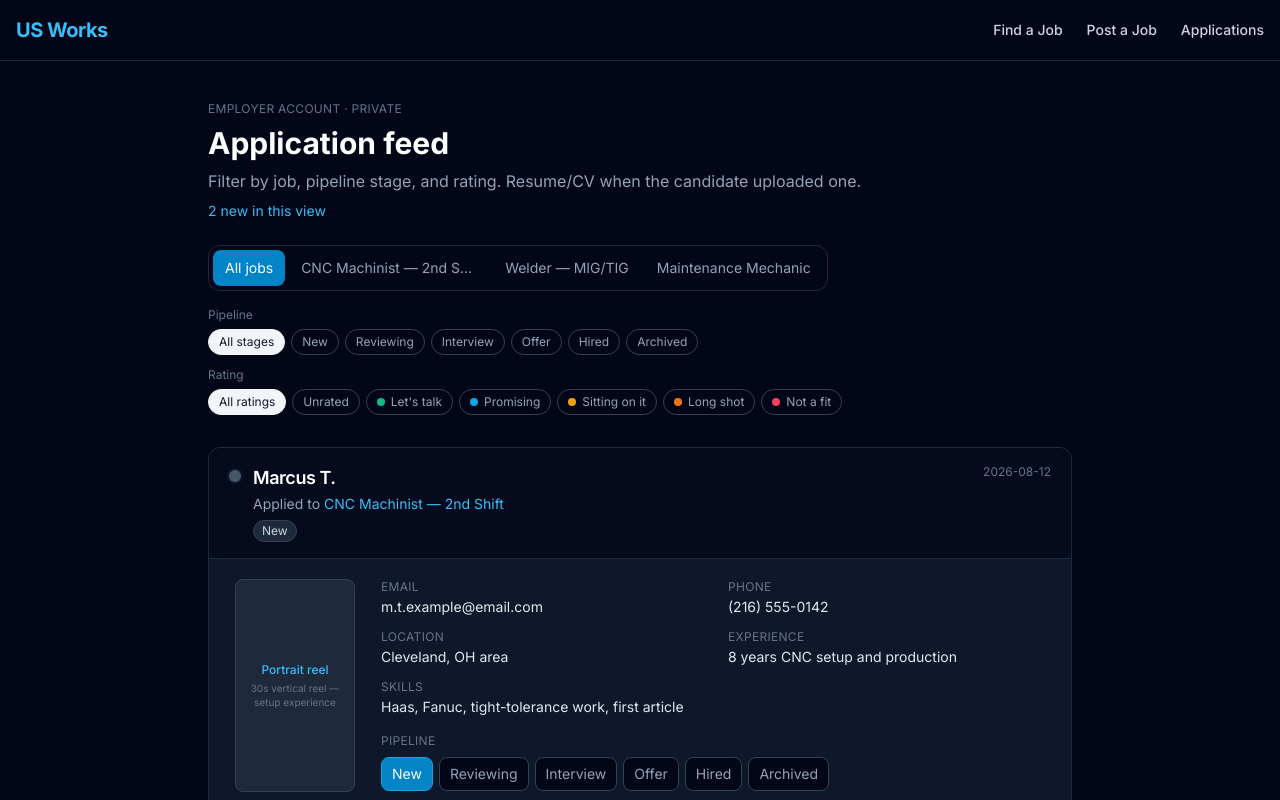
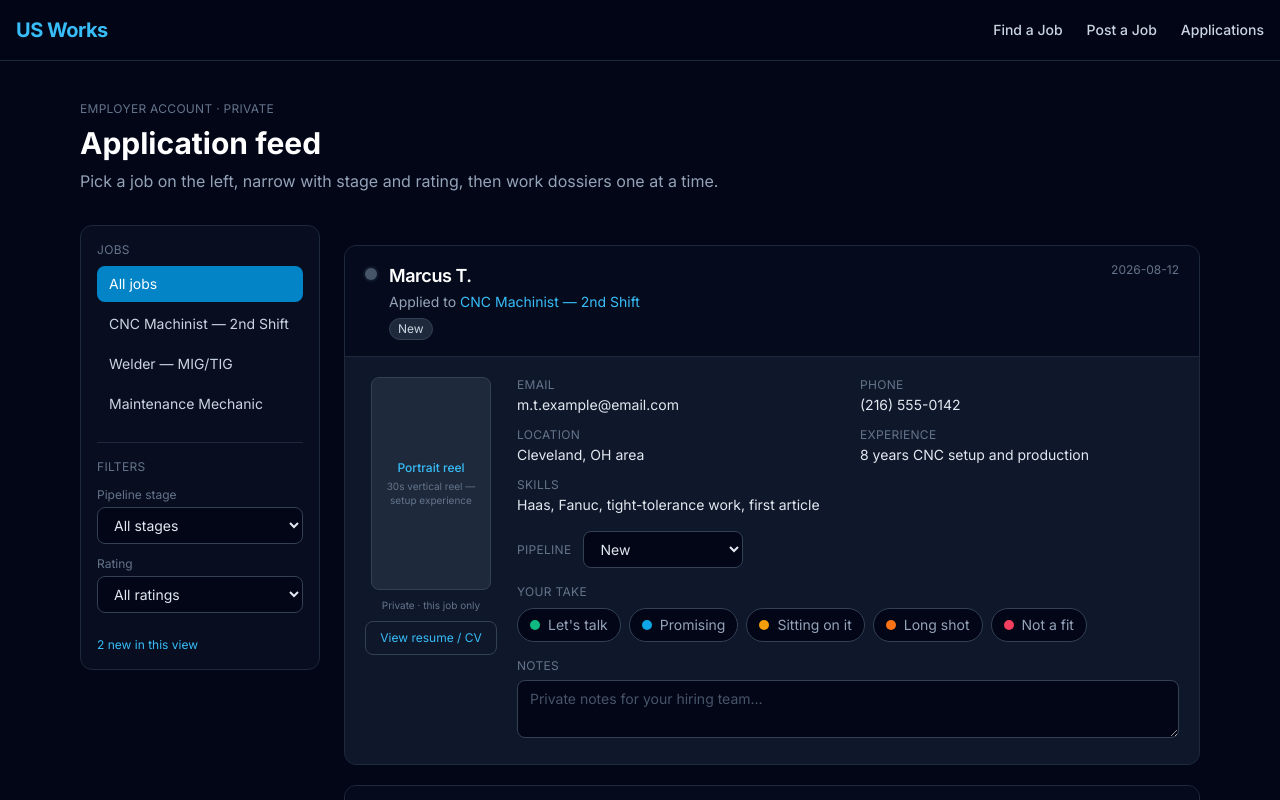
Before and after one commit to alexkikalo/us-works, a Next.js app: page /employer/applications in a window 1280 px wide. Shown: the top 800 px of the page. Built offline with nearby package versions, Linux system fonts and the light colour scheme.

Commit message:
Simplify employer feed layout: sidebar jobs, dropdown filters, compact card controls

```diff
--- a/app/employer/applications/page.tsx
+++ b/app/employer/applications/page.tsx
@@ -84,36 +84,6 @@ function RatingPicker({
   );
 }
 
-function PipelinePicker({
-  value,
-  onChange,
-}: {
-  value: PipelineStage;
-  onChange: (v: PipelineStage) => void;
-}) {
-  return (
-    <div className="flex flex-wrap gap-1.5">
-      {PIPELINE_STAGES.map((s) => {
-        const active = value === s.value;
-        return (
-          <button
-            key={s.value}
-            type="button"
-            onClick={() => onChange(s.value)}
-            className={`text-xs sm:text-sm px-2.5 py-1.5 rounded-lg border transition-colors ${
-              active
-                ? "bg-sky-600 border-sky-500 text-white"
-                : "border-slate-700 bg-slate-950 text-slate-400 hover:border-slate-500 hover:text-slate-200"
-            }`}
-          >
-            {s.label}
-          </button>
-        );
-      })}
-    </div>
-  );
-}
-
 function DossierCard({
   app,
   rating,
@@ -152,7 +122,7 @@ function DossierCard({
             <p className="text-sm text-slate-400 mt-0.5 truncate">
               Applied to <span className="text-sky-400">{app.jobTitle}</span>
             </p>
-            <div className="flex flex-wrap gap-2 mt-1.5 text-xs">
+            <div className="flex flex-wrap gap-2 mt-1.5 text-xs items-center">
               <span className="text-slate-300 bg-slate-800 border border-slate-700 px-2 py-0.5 rounded-full">
                 {stageLabel}
               </span>
@@ -164,9 +134,7 @@ function DossierCard({
             </div>
           </div>
         </div>
-        <div className="text-right text-xs text-slate-500 shrink-0">
-          <div>{app.submittedAt}</div>
-        </div>
+        <div className="text-right text-xs text-slate-500 shrink-0">{app.submittedAt}</div>
       </div>
 
       <div className="p-5 grid md:grid-cols-[132px_1fr] gap-5">
@@ -223,9 +191,22 @@ function DossierCard({
             </div>
           </dl>
 
-          <div>
-            <p className="text-xs uppercase tracking-wide text-slate-500 mb-2">Pipeline</p>
-            <PipelinePicker value={stage} onChange={onStage} />
+          {/* Compact pipeline: one dropdown instead of a row of buttons */}
+          <div className="flex flex-wrap items-center gap-3">
+            <label className="text-xs uppercase tracking-wide text-slate-500 shrink-0">
+              Pipeline
+            </label>
+            <select
+              value={stage}
+              onChange={(e) => onStage(e.target.value as PipelineStage)}
+              className="bg-slate-950 border border-slate-700 text-slate-200 text-sm rounded-lg px-3 py-2 focus:outline-none focus:ring-2 focus:ring-sky-500 min-w-[160px]"
+            >
+              {PIPELINE_STAGES.map((s) => (
+                <option key={s.value} value={s.value}>
+                  {s.label}
+                </option>
+              ))}
+            </select>
           </div>
 
           <div>
@@ -290,33 +271,36 @@ export default function EmployerApplicationsPage() {
     (a) => (stages[a.id] ?? a.stage) === "new"
   ).length;
 
+  const selectClass =
+    "w-full bg-slate-950 border border-slate-700 text-slate-200 text-sm rounded-lg px-3 py-2 focus:outline-none focus:ring-2 focus:ring-sky-500";
+
   return (
-    <div className="max-w-4xl mx-auto px-4 py-10">
-      <div className="mb-6">
+    <div className="max-w-6xl mx-auto px-4 py-10">
+      <div className="mb-8">
         <p className="text-xs uppercase tracking-wide text-slate-500 mb-2">
           Employer account · private
         </p>
         <h1 className="text-2xl md:text-3xl font-bold text-white mb-2">
           Application feed
         </h1>
-        <p className="text-slate-400 text-sm sm:text-base">
-          Filter by job, pipeline stage, and rating. Resume/CV when the candidate uploaded one.
+        <p className="text-slate-400 text-sm sm:text-base max-w-2xl">
+          Pick a job on the left, narrow with stage and rating, then work dossiers one at a time.
         </p>
-        {newInView > 0 && (
-          <p className="mt-2 text-sm text-sky-400">{newInView} new in this view</p>
-        )}
       </div>
 
-      {/* Job tabs */}
-      <div className="mb-4 overflow-x-auto">
-        <div className="inline-flex min-w-full sm:min-w-0 gap-1 p-1 rounded-xl border border-slate-800 bg-slate-950">
+      <div className="grid lg:grid-cols-[240px_1fr] gap-6 items-start">
+        {/* Sidebar: jobs + filters — kills the triple horizontal menu */}
+        <aside className="lg:sticky lg:top-20 space-y-5 rounded-xl border border-slate-800 bg-slate-900/50 p-4">
+          <div>
+            <p className="text-xs uppercase tracking-wide text-slate-500 mb-2">Jobs</p>
+            <nav className="space-y-1">
               <button
                 type="button"
                 onClick={() => setJobFilter("all")}
-            className={`shrink-0 px-3 py-2 text-sm rounded-lg transition-colors ${
+                className={`w-full text-left text-sm px-3 py-2 rounded-lg transition-colors ${
                   jobFilter === "all"
                     ? "bg-sky-600 text-white"
-                : "text-slate-400 hover:text-white hover:bg-slate-900"
+                    : "text-slate-300 hover:bg-slate-800"
                 }`}
               >
                 All jobs
@@ -326,96 +310,137 @@ export default function EmployerApplicationsPage() {
                   key={job.id}
                   type="button"
                   onClick={() => setJobFilter(job.id)}
-              className={`shrink-0 px-3 py-2 text-sm rounded-lg transition-colors max-w-[200px] truncate ${
+                  className={`w-full text-left text-sm px-3 py-2 rounded-lg transition-colors line-clamp-2 ${
                     jobFilter === job.id
                       ? "bg-sky-600 text-white"
-                  : "text-slate-400 hover:text-white hover:bg-slate-900"
+                      : "text-slate-300 hover:bg-slate-800"
                   }`}
                   title={job.title}
                 >
                   {job.title}
                 </button>
               ))}
+            </nav>
+          </div>
+
+          <div className="border-t border-slate-800 pt-4 space-y-3">
+            <p className="text-xs uppercase tracking-wide text-slate-500">Filters</p>
+            <div>
+              <label className="text-xs text-slate-500 block mb-1">Pipeline stage</label>
+              <select
+                value={stageFilter}
+                onChange={(e) =>
+                  setStageFilter(e.target.value as PipelineStage | "all")
+                }
+                className={selectClass}
+              >
+                <option value="all">All stages</option>
+                {PIPELINE_STAGES.map((s) => (
+                  <option key={s.value} value={s.value}>
+                    {s.label}
+                  </option>
+                ))}
+              </select>
+            </div>
+            <div>
+              <label className="text-xs text-slate-500 block mb-1">Rating</label>
+              <select
+                value={ratingFilter ?? "all"}
+                onChange={(e) => {
+                  const v = e.target.value;
+                  if (v === "all" || v === "unrated") setRatingFilter(v);
+                  else setRatingFilter(v as RatingValue);
+                }}
+                className={selectClass}
+              >
+                <option value="all">All ratings</option>
+                <option value="unrated">Unrated</option>
+                {RATING_UI.map((r) => (
+                  <option key={r.value} value={r.value}>
+                    {r.label}
+                  </option>
+                ))}
+              </select>
+            </div>
+            {(stageFilter !== "all" || ratingFilter !== "all") && (
+              <button
+                type="button"
+                onClick={() => {
+                  setStageFilter("all");
+                  setRatingFilter("all");
+                }}
+                className="text-xs text-sky-400 hover:text-sky-300"
+              >
+                Clear filters
+              </button>
+            )}
+          </div>
+
+          {newInView > 0 && (
+            <p className="text-xs text-sky-400 pt-1">{newInView} new in this view</p>
+          )}
+        </aside>
+
+        {/* Main feed */}
+        <div className="space-y-5 min-w-0">
+          {/* Mobile-only job/filter controls (sidebar stacks above on small screens) */}
+          <div className="lg:hidden space-y-3 rounded-xl border border-slate-800 bg-slate-900/50 p-4">
+            <div>
+              <label className="text-xs text-slate-500 block mb-1">Job</label>
+              <select
+                value={jobFilter}
+                onChange={(e) => setJobFilter(e.target.value)}
+                className={selectClass}
+              >
+                <option value="all">All jobs</option>
+                {jobs.map((j) => (
+                  <option key={j.id} value={j.id}>
+                    {j.title}
+                  </option>
+                ))}
+              </select>
+            </div>
+            <div className="grid grid-cols-2 gap-3">
+              <div>
+                <label className="text-xs text-slate-500 block mb-1">Stage</label>
+                <select
+                  value={stageFilter}
+                  onChange={(e) =>
+                    setStageFilter(e.target.value as PipelineStage | "all")
+                  }
+                  className={selectClass}
+                >
+                  <option value="all">All</option>
+                  {PIPELINE_STAGES.map((s) => (
+                    <option key={s.value} value={s.value}>
+                      {s.label}
+                    </option>
+                  ))}
+                </select>
+              </div>
+              <div>
+                <label className="text-xs text-slate-500 block mb-1">Rating</label>
+                <select
+                  value={ratingFilter ?? "all"}
+                  onChange={(e) => {
+                    const v = e.target.value;
+                    if (v === "all" || v === "unrated") setRatingFilter(v);
+                    else setRatingFilter(v as RatingValue);
+                  }}
+                  className={selectClass}
+                >
+                  <option value="all">All</option>
+                  <option value="unrated">Unrated</option>
+                  {RATING_UI.map((r) => (
+                    <option key={r.value} value={r.value}>
+                      {r.label}
+                    </option>
+                  ))}
+                </select>
+              </div>
             </div>
           </div>
 
-      {/* Pipeline sub-filters (stages under the selected job context) */}
-      <div className="mb-3">
-        <p className="text-xs text-slate-500 mb-1.5">Pipeline</p>
-        <div className="flex flex-wrap gap-1.5">
-          <button
-            type="button"
-            onClick={() => setStageFilter("all")}
-            className={`text-xs px-2.5 py-1 rounded-full border transition-colors ${
-              stageFilter === "all"
-                ? "bg-slate-100 text-slate-900 border-slate-100"
-                : "border-slate-700 text-slate-400 hover:text-slate-200"
-            }`}
-          >
-            All stages
-          </button>
-          {PIPELINE_STAGES.map((s) => (
-            <button
-              key={s.value}
-              type="button"
-              onClick={() => setStageFilter(s.value)}
-              className={`text-xs px-2.5 py-1 rounded-full border transition-colors ${
-                stageFilter === s.value
-                  ? "bg-slate-100 text-slate-900 border-slate-100"
-                  : "border-slate-700 text-slate-400 hover:text-slate-200"
-              }`}
-            >
-              {s.label}
-            </button>
-          ))}
-        </div>
-      </div>
-
-      {/* Rating filters */}
-      <div className="mb-8">
-        <p className="text-xs text-slate-500 mb-1.5">Rating</p>
-        <div className="flex flex-wrap gap-1.5">
-          <button
-            type="button"
-            onClick={() => setRatingFilter("all")}
-            className={`text-xs px-2.5 py-1 rounded-full border transition-colors ${
-              ratingFilter === "all"
-                ? "bg-slate-100 text-slate-900 border-slate-100"
-                : "border-slate-700 text-slate-400 hover:text-slate-200"
-            }`}
-          >
-            All ratings
-          </button>
-          <button
-            type="button"
-            onClick={() => setRatingFilter("unrated")}
-            className={`text-xs px-2.5 py-1 rounded-full border transition-colors ${
-              ratingFilter === "unrated"
-                ? "bg-slate-100 text-slate-900 border-slate-100"
-                : "border-slate-700 text-slate-400 hover:text-slate-200"
-            }`}
-          >
-            Unrated
-          </button>
-          {RATING_UI.map((r) => (
-            <button
-              key={r.value}
-              type="button"
-              onClick={() => setRatingFilter(r.value)}
-              className={`inline-flex items-center gap-1.5 text-xs px-2.5 py-1 rounded-full border transition-colors ${
-                ratingFilter === r.value
-                  ? "bg-slate-100 text-slate-900 border-slate-100"
-                  : "border-slate-700 text-slate-400 hover:text-slate-200"
-              }`}
-            >
-              <span className={`h-2 w-2 rounded-full ${r.dot}`} />
-              {r.label}
-            </button>
-          ))}
-        </div>
-      </div>
-
-      <div className="space-y-5">
           {filtered.map((app) => (
             <DossierCard
               key={app.id}
@@ -429,10 +454,11 @@ export default function EmployerApplicationsPage() {
             />
           ))}
           {filtered.length === 0 && (
-          <p className="text-center text-slate-500 py-12">
+            <p className="text-center text-slate-500 py-16 border border-dashed border-slate-800 rounded-xl">
               No applications match these filters.
             </p>
           )}
+        </div>
       </div>
 
       <p className="mt-10 text-center text-xs text-slate-500">
```
Lines whose indentation alone changed are shown as unchanged.
